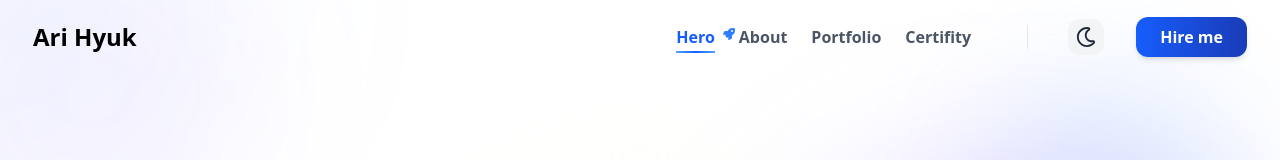
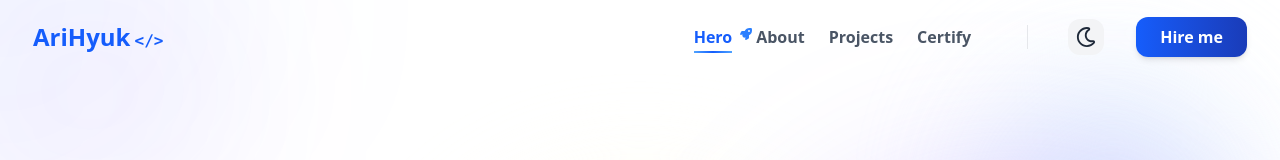
Before and after one commit to AriHyuk/new-porto, a Next.js app: page / in a window 1280 px wide. Shown: the top 160 px of the page. Built offline with nearby package versions, Linux system fonts and the light colour scheme; no server answers; the database is empty.

Commit message:
style(navbar): optimize logo animation and spacing

```diff
--- a/components/Navbar/Navbar.tsx
+++ b/components/Navbar/Navbar.tsx
@@ -9,6 +9,7 @@ import { useTheme } from 'next-themes';
 import ThemeToggle from './ThemeToggle';
 import NavLink from './NavLink';
 import MobileMenu from './MobileMenu';
+import ContactSection from '../Contact/ContactSection';
 
 export default function Navbar() {
   const [menuOpen, setMenuOpen] = useState(false);
@@ -54,14 +55,28 @@ export default function Navbar() {
   // Dark mode specifics (handled via CSS variables or conditional logic if needed,
   // but framer motion handles rgba interpolation efficiently)
 
-  const navLinks = ['hero', 'about', 'portfolio', 'certifity'];
-  const nameText = "Ari Hyuk";
-  const nameChars = nameText.split("");
+  const navLinks = [
+    { id: 'hero', label: 'Hero' },
+    { id: 'about', label: 'about' },
+    { id: 'portfolio', label: 'projects' },
+    { id: 'certificates', label: 'Certify' }
+  ];
 
   const handleLinkClick = (section: string) => {
     setActiveLink(section);
     setMenuOpen(false);
+
+    // Smooth scroll for non-ScrollLink triggers
+    const element = document.getElementById(section);
+    if (element) {
+      element.scrollIntoView({ behavior: 'smooth' });
+    }
   };
+
+  // Brand parts consolidated
+  const brandParts = [
+    { text: "AriHyuk", isSup: false }
+  ];
 
   return (
     <>
@@ -72,7 +87,7 @@ export default function Navbar() {
             top: navTop,
             borderRadius: navBorderRadius,
             backgroundColor: navBackground,
-            backdropFilter: navBackdropBlur, // Note: backdrop-filter needs explicit style
+            backdropFilter: navBackdropBlur,
             border: navBorder,
             boxShadow: navShadow,
           }}
@@ -81,35 +96,68 @@ export default function Navbar() {
           <div className="flex justify-between items-center">
             {/* Animated Brand Name */}
             <motion.div
-              className="text-2xl font-bold dark:text-white cursor-pointer"
-              variants={navVariants}
-              initial="hidden"
-              animate="visible"
+              className="text-2xl font-black cursor-pointer relative group flex items-center gap-1.5"
               onClick={() => window.scrollTo({ top: 0, behavior: 'smooth' })}
             >
-              <div className="flex group">
-                {nameChars.map((char, index) => (
-                  <motion.span
-                    key={`name-${index}`}
-                    variants={letterVariants}
-                    className="inline-block transition-transform duration-10 group-hover:text-blue-600 dark:group-hover:text-blue-500"
-                    whileHover={{ y: -5, transition: { duration: 0.2 }}}
-                  >
-                    {char === " " ? "\u00A0" : char}
-                  </motion.span>
+              <div className="flex items-baseline py-1">
+                {brandParts.map((part, partIndex) => (
+                  <div key={`part-${partIndex}`} className="flex items-baseline">
+                    {part.text.split("").map((char, charIndex) => (
+                      <motion.span
+                        key={`${partIndex}-${charIndex}`}
+                        className="inline-block transition-colors duration-300 text-blue-600 dark:text-blue-500 hover:text-indigo-600 dark:hover:text-indigo-400"
+                        whileHover={{
+                          y: -8,
+                          transition: {
+                            type: 'spring',
+                            stiffness: 400,
+                            damping: 10,
+                          }
+                        }}
+                      >
+                        {char}
+                      </motion.span>
+                    ))}
+                  </div>
                 ))}
+
+                {/* Logo Icon */}
+                <motion.span
+                  className="ml-1 text-blue-600 dark:text-blue-500 font-mono text-base font-bold transition-colors duration-300 hover:text-indigo-600 dark:hover:text-indigo-400"
+                  whileHover={{
+                    y: -8,
+                    rotate: [0, -10, 10, 0],
+                    transition: {
+                      type: 'spring',
+                      stiffness: 400,
+                      damping: 10,
+                      rotate: { duration: 0.4, ease: "easeInOut" }
+                    }
+                  }}
+                >
+                  &lt;/&gt;
+                </motion.span>
               </div>
+
+              {/* Subtle Shimmer Line Underneath */}
+              <motion.div
+                className="absolute -bottom-1 left-0 h-[3px] bg-gradient-to-r from-blue-600 to-indigo-600 rounded-full"
+                initial={{ width: 0 }}
+                variants={{
+                  hovered: { width: '100%', transition: { duration: 0.3 } }
+                }}
+              />
             </motion.div>
 
             {/* Desktop Navigation */}
             <div className="hidden md:flex items-center gap-8">
               <div className="flex items-center gap-6 mr-4">
-                {navLinks.map((section) => (
+                {navLinks.map((link) => (
                   <NavLink
-                    key={section}
-                    to={section}
-                    label={section}
-                    isActive={activeLink === section}
+                    key={link.id}
+                    to={link.id}
+                    label={link.label}
+                    isActive={activeLink === link.id}
                     onSetActive={setActiveLink}
                   />
                 ))}
@@ -120,6 +168,7 @@ export default function Navbar() {
               <ThemeToggle />
 
               <button
+                onClick={() => handleLinkClick('contact')}
                 className="px-6 py-2 rounded-xl bg-gradient-to-r from-blue-600 to-blue-800 text-white font-semibold shadow-md hover:from-blue-700 hover:to-blue-900 transition-all transform hover:scale-105"
               >
                 Hire me
```
